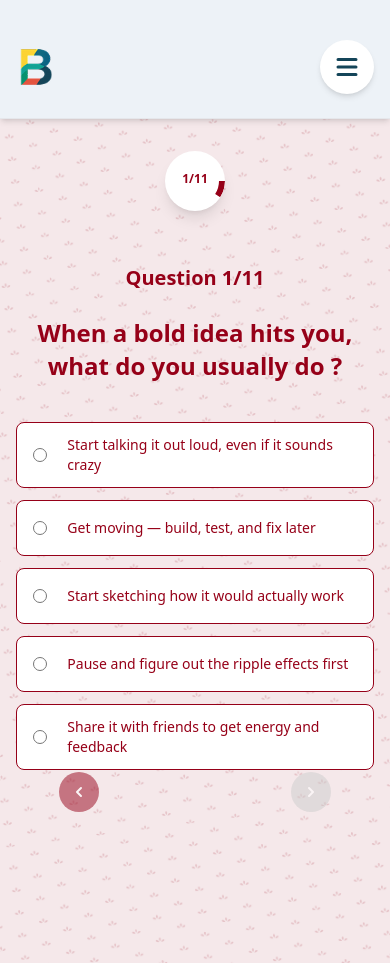
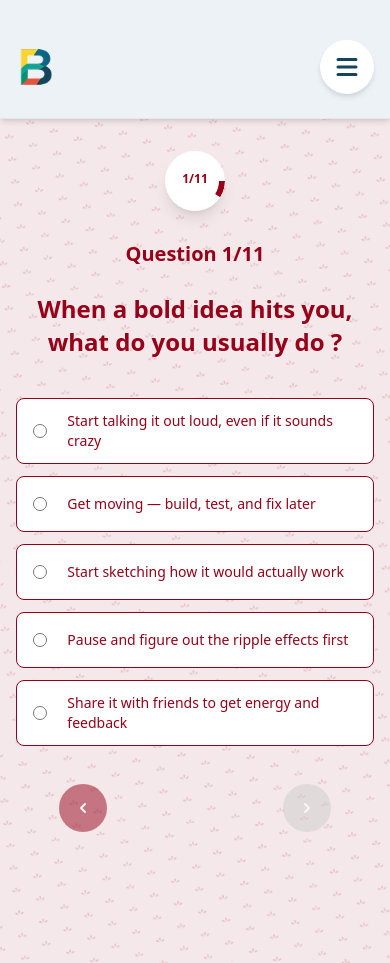
Before and after one commit to olatunde1/my-builder, a React (Vite) app: page /quiz in a window 390 px wide. Built offline with nearby package versions, Linux system fonts and the light colour scheme.

Commit message:
navigation fix

```diff
--- a/src/components/Home.jsx
+++ b/src/components/Home.jsx
@@ -63,7 +63,7 @@
           Unlock Your True Potential
         </p>
 
-        <p className=" max-w-xl font-medium text-[#144559] mb-8">
+        <p className=" max-w-xl sm:w-[500px] px-5 font-medium text-[#144559] mb-8">
           Gain clarity about how you’re wired to build and thrive in the world.
         </p>
         <Link
--- a/src/components/Question.jsx
+++ b/src/components/Question.jsx
@@ -103,7 +103,7 @@
 
   return (
     <div
-      className="relative w-full min-h-screen flex flex-col items-center justify-center px-0 sm:px-6 py-10 pb-20"
+      className="relative w-full min-h-screen flex flex-col items-center justify-center px-0 sm:px-6 py-10 pb-32 sm:pb-20"
       style={{
         backgroundImage: `url(${showBackground ? backgroundImage : mobileBackgroundImage || "none"})`,
         backgroundSize: showBackground ? 'contain' : 'cover',
@@ -115,7 +115,7 @@
       <CircularProgress current={currentPage} total={totalPages} color={textColor} />
 
       {/* Question Header */}
-      <div className="flex flex-col items-center justify-center text-center pt-18 sm:pt-16 pb-6 sm:pb-10 px-4 sm:px-6 w-full max-w-[788px] mx-auto" style={{ minHeight: 120 }}>
+      <div className="flex flex-col items-center justify-center text-center pt-18 sm:pt-18 pb-6 sm:pb-10 px-4 sm:px-6 w-full max-w-[788px] mx-auto" style={{ minHeight: 120 }}>
         <h2 className="text-xl font-semibold mb-6 sm:mb-5" style={{ color: textColor }}>
           Question {currentPage}/{totalPages}
         </h2>
@@ -183,22 +183,29 @@
         </button>
       </div>
 
-      {/* Mobile Navigation */}
-      <div className="sm:hidden fixed bottom-6 left-0 right-0 flex justify-center z-50">
-        <div className="flex justify-between items-center w-full max-w-xs px-6  py-2 rounded-xl ">
+      {/* Mobile Navigation - Sticky */}
+      <div className="sm:hidden fixed bottom-0 left-0 right-0 flex justify-center z-50 py-3">
+        <div className="flex justify-between items-center w-full max-w-xs px-6">
           <button
             onClick={() => onPrevious()}
             disabled={currentPage === 1}
-            className="w-10 h-10 flex items-center justify-center rounded-full disabled:opacity-50 text-xl transition-all duration-200 hover:scale-110"
-            style={{ backgroundColor: buttonBgColor, color: buttonTextColor }}
+            className="w-12 h-12 flex items-center justify-center rounded-full disabled:opacity-50 text-xl transition-all duration-200 hover:scale-110"
+            style={{
+              backgroundColor: buttonBgColor,
+              color: buttonTextColor,
+              opacity: currentPage === 1 ? 0.5 : 1
+            }}
           >
             <HiChevronLeft />
           </button>
           <button
             onClick={() => onNext(selectedOption)}
             disabled={!selectedOption}
-            className="w-10 h-10 flex items-center justify-center rounded-full text-xl disabled:opacity-50 transition-all duration-200 hover:scale-110"
-            style={{ backgroundColor: selectedOption ? buttonBgColor : '#ccc', color: buttonTextColor }}
+            className="w-12 h-12 flex items-center justify-center rounded-full text-xl disabled:opacity-50 transition-all duration-200 hover:scale-110"
+            style={{
+              backgroundColor: selectedOption ? buttonBgColor : '#ccc',
+              color: buttonTextColor
+            }}
           >
             <HiChevronRight />
           </button>
```
